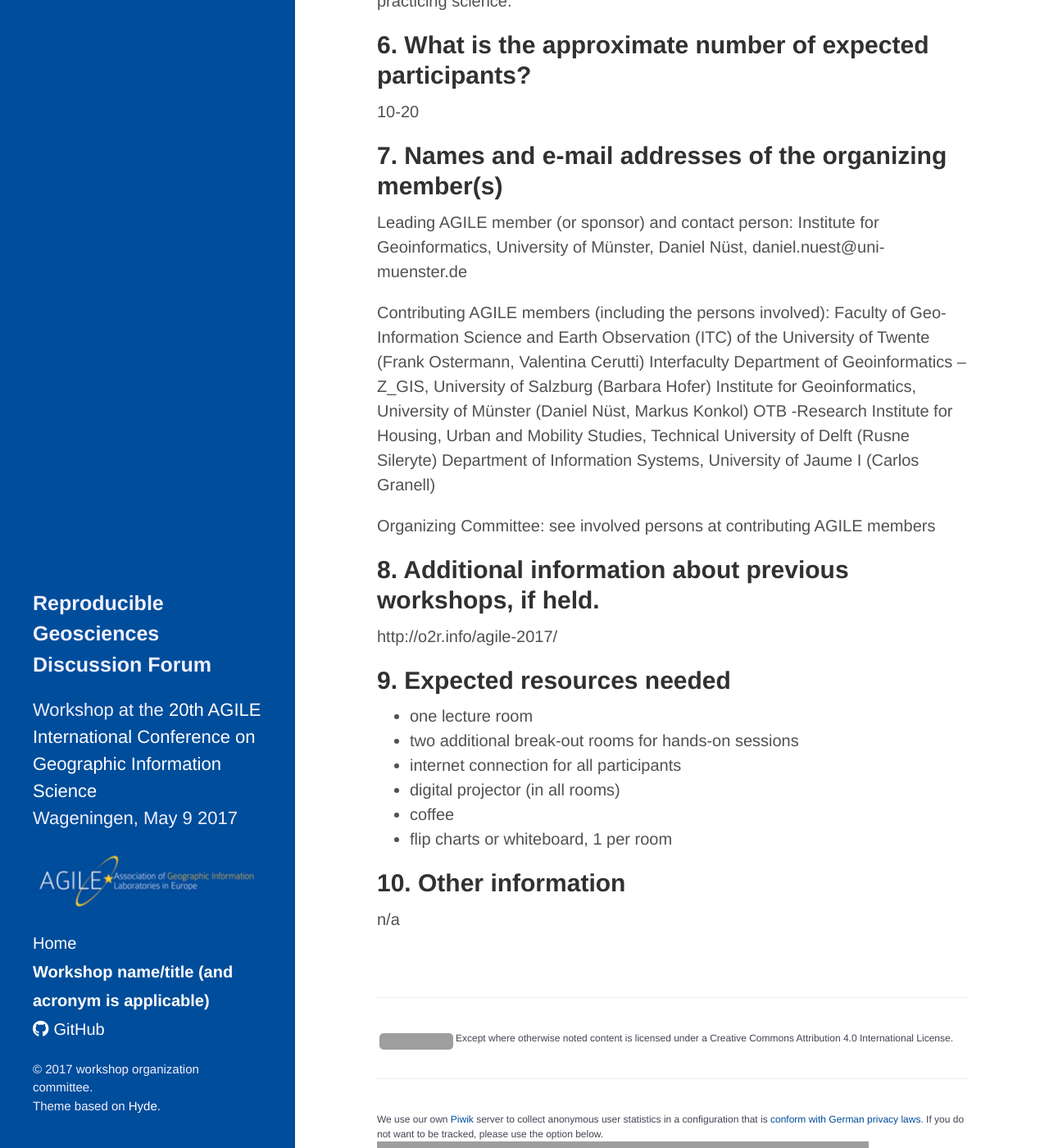
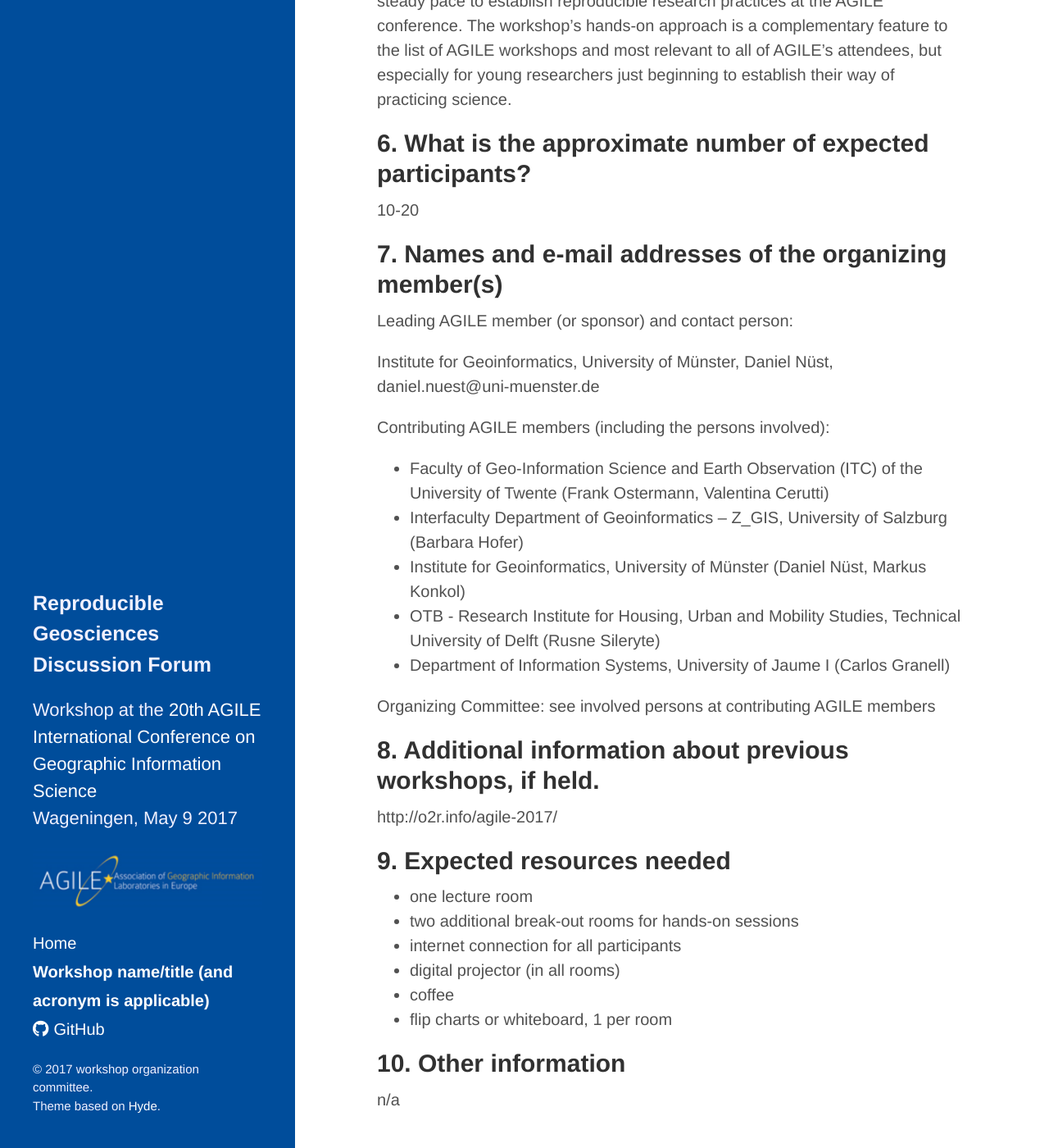
Before and after one commit to reproducible-agile/reproducible-agile.github.io, a Jekyll site: the page built from public/files/agile2018_proposal.md, in a window 1280 px wide and 1400 px high, scrolled down 2638 px. Shown: the whole window at 82% size. Built offline with Jekyll 4.4.1, drawn with Linux system fonts in a browser that asks for light colours; nearby versions of some CDN libraries; our own code applies the rules of GitHub Pages for plain Markdown files; comment, search, counter and statistics services are not loaded; some of the changed text lies outside the part shown; grey boxes are pictures that could not be loaded.

```diff
--- a/public/files/agile2018_proposal.md
+++ b/public/files/agile2018_proposal.md
@@ -62,14 +64,16 @@ The workshop's hands-on approach is a complementary feature to the list of AGILE
 ## 7. Names and e-mail addresses of the organizing member(s)
 
 Leading AGILE member (or sponsor) and contact person:
+
 Institute for Geoinformatics, University of Münster, Daniel Nüst, daniel.nuest@uni-muenster.de
 
 Contributing AGILE members (including the persons involved):
-Faculty of Geo-Information Science and Earth Observation (ITC) of the University of Twente (Frank Ostermann, Valentina Cerutti)
-Interfaculty Department of Geoinformatics – Z_GIS, University of Salzburg (Barbara Hofer)
-Institute for Geoinformatics, University of Münster (Daniel Nüst, Markus Konkol)
-OTB -Research Institute for Housing, Urban and Mobility Studies, Technical University of Delft (Rusne Sileryte)
-Department of Information Systems, University of Jaume I (Carlos Granell)
+
+- Faculty of Geo-Information Science and Earth Observation (ITC) of the University of Twente (Frank Ostermann, Valentina Cerutti)
+- Interfaculty Department of Geoinformatics – Z_GIS, University of Salzburg (Barbara Hofer)
+- Institute for Geoinformatics, University of Münster (Daniel Nüst, Markus Konkol)
+- OTB - Research Institute for Housing, Urban and Mobility Studies, Technical University of Delft (Rusne Sileryte)
+- Department of Information Systems, University of Jaume I (Carlos Granell)
 
 Organizing Committee: see involved persons at contributing AGILE members
 
```
Also changed, not shown: other parts of public/files/agile2018_proposal.md (+2 -0 lines).
